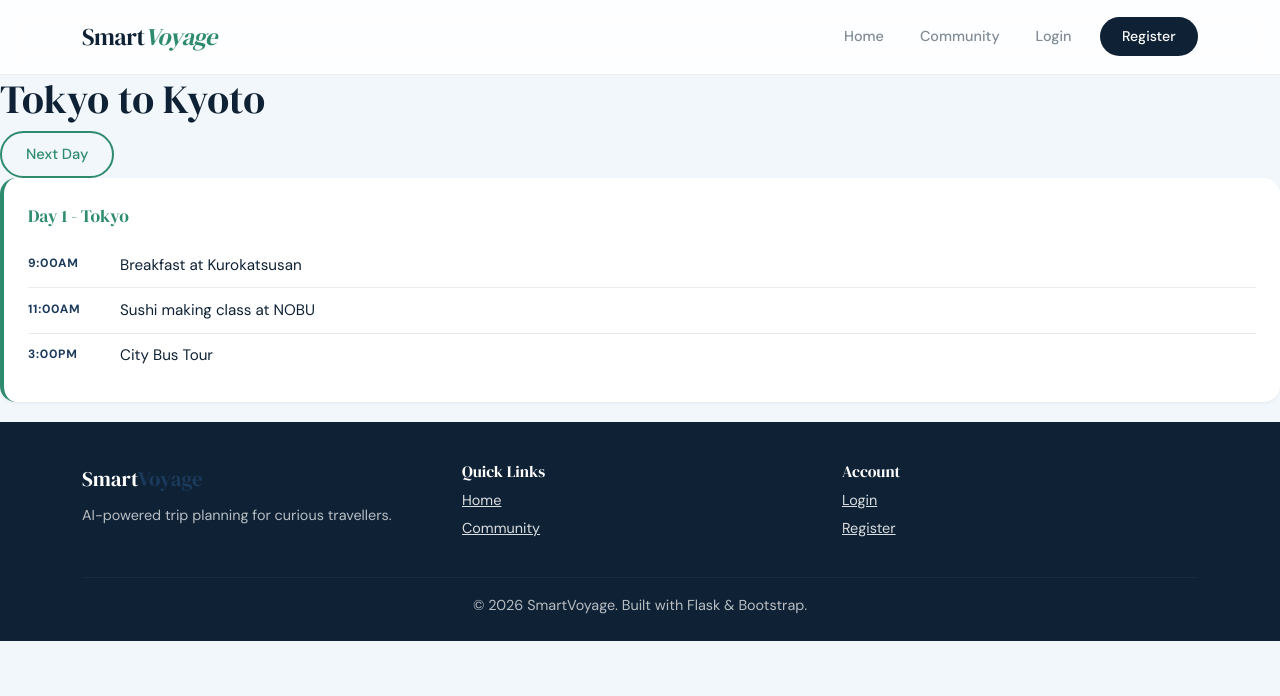
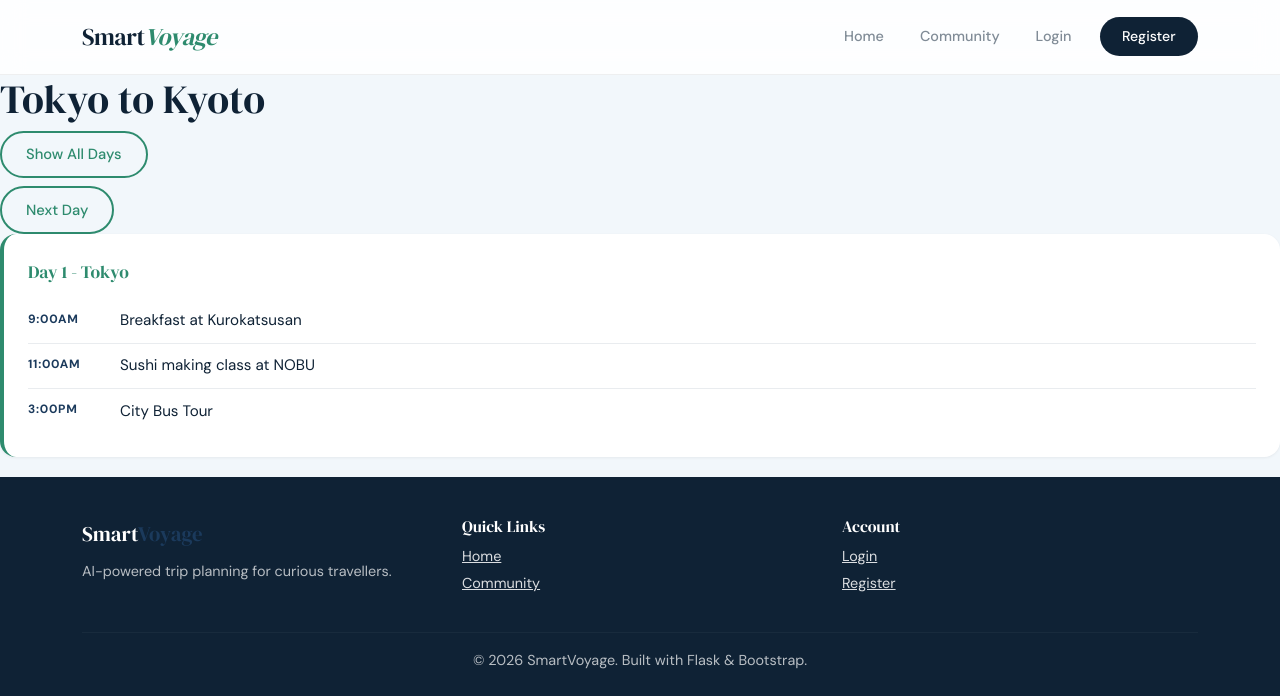
Before and after one commit to sduproy/CITS3403-Project, a Flask app: page /trip_details/1 in a window 1280 px wide. Shown: the top 696 px of the page. Run offline with Flask 3, Linux system fonts and the light colour scheme.

Commit message:
add: added button to show day by day or all days

```diff
--- a/templates/trip_details.html
+++ b/templates/trip_details.html
@@ -5,6 +5,8 @@
 <h1>
     Tokyo to Kyoto
 </h1>
+
+<button id = "btnShow" class = "btn-tp-secondary">Show All Days</button>
 
 <div class = "mt-2 d-flex gap-2 flex-wrap">
     <button id="btnprev" class="btn-tp-secondary" style = "display:none">Previous Day</button>
@@ -93,6 +95,25 @@
             }
         })
 
+        btnShow.addEventListener('click',function(){
+            if (btnShow.innerText == "Show All Days"){
+                days.forEach(function(day){
+                    day.style.display = ''
+                    btnShow.innerText = "Show Day by Day"
+                    btnnext.style.display = 'none'
+                    btnprev.style.display = 'none'
+                })
+            }
+            else{
+                days.forEach(function(day){
+                    day.style.display = 'none'
+                    days[0].style.display = ''
+                    btnShow.innerText = "Show All Days"
+                    btnnext.style.display = ''
+                })
+            }
+        })
+
 
         const activities = document.querySelectorAll('.tp-time-content')
         activities.forEach(function(activity){
```
